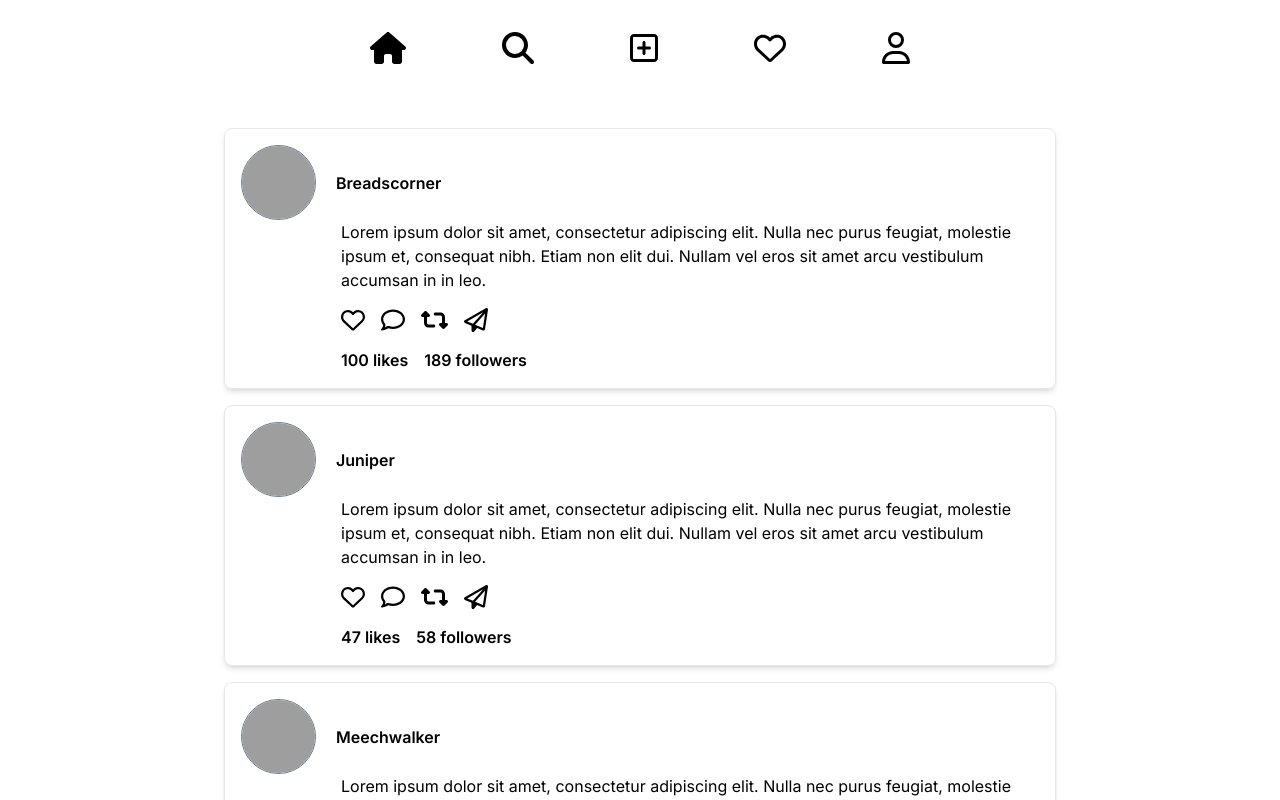
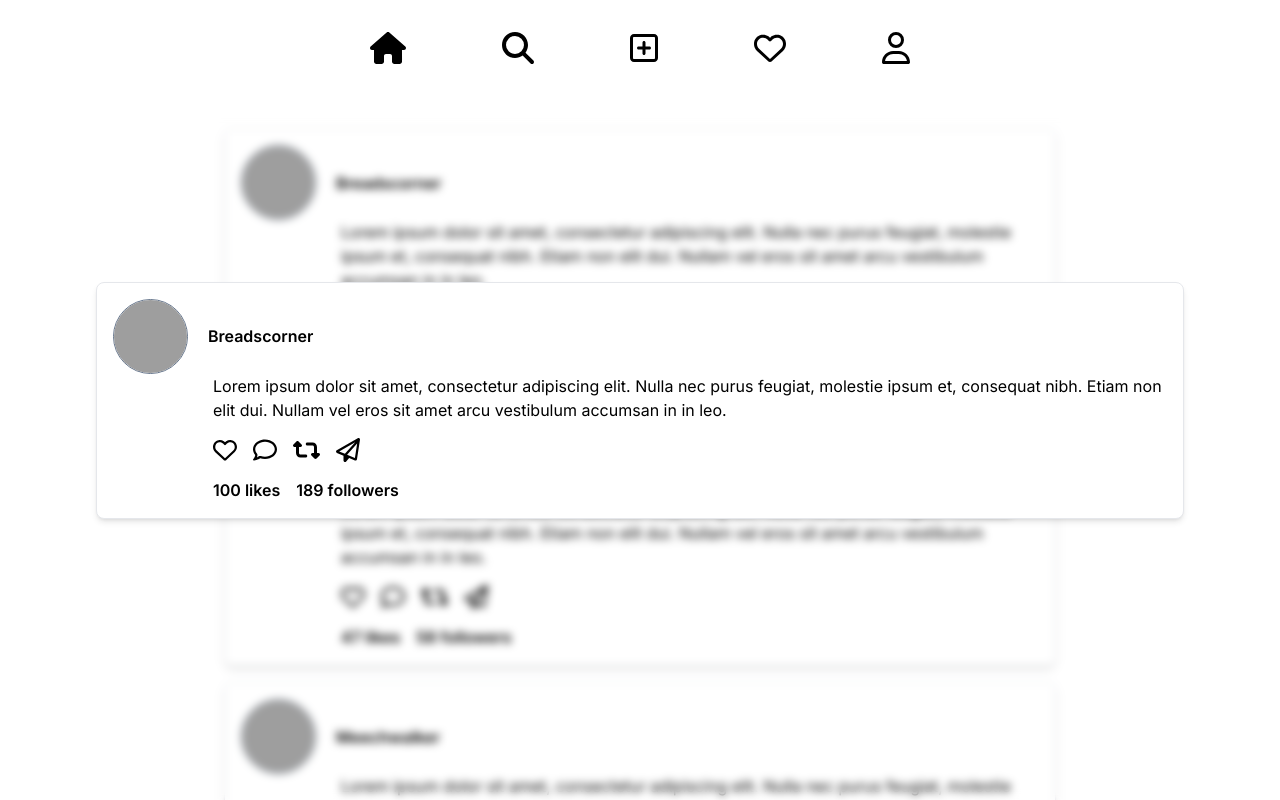
Before and after one commit to breadscorner/Hark-Twitter-Clone, a Next.js app: page / in a window 1280 px wide. Both pictures are taken after a click on the button 353 px from the left and 320 px from the top of the page. Shown: the top 800 px of the page. Built offline with nearby package versions, Linux system fonts and the light colour scheme; grey boxes are pictures that could not be loaded.

Commit message:
first modal complete

```diff
--- a/src/app/page.tsx
+++ b/src/app/page.tsx
@@ -30,8 +30,8 @@ export default function Home() {
       <div>
         {posts.map((post) => (
           <div className="post-container w-[65%] mx-auto my-4 px-4 border rounded-lg shadow-md" key={post.id}>
-            <div>
-              <div className='flex items-center' onClick={() => openModal(post)}>
+            <div onClick={() => openModal(post)}>
+              <div className='flex items-center'>
                 <div className="relative w-[75px] h-[75px] rounded-full overflow-hidden mt-4 border-slate-500 border-[1px]">
                   <Image
                     src={post.user?.avatar || "../placeholder.png"}
@@ -44,8 +44,9 @@ export default function Home() {
               </div>
               <p className='flex ml-[100px] text-left'>{post.content}</p>
               <PostIcons />
+            </div>
+
               {/* Likes & followers */}
-            </div>
             {post.media?.url ? (
               <div className="flex justify-center items-center">
                 <Image
@@ -70,7 +71,7 @@ export default function Home() {
         <div className="flex fixed top-0 justify-center h-screen w-full backdrop-blur-sm" onClick={() => closeModal()}>
           <div className="post-container w-[85%] m-auto max-h-[55%] overflow-y-scroll px-4 bg-white border rounded-lg shadow-md" key={selectedPost.id}>
             <div>
-              <div className='flex items-center' onClick={() => openModal(posts)}>
+              <div className='flex items-center'>
                 <div className="relative w-[75px] h-[75px] rounded-full overflow-hidden mt-4 border-slate-500 border-[1px]">
                   <Image
                     src={selectedPost.user?.avatar || "../placeholder.png"}
```
